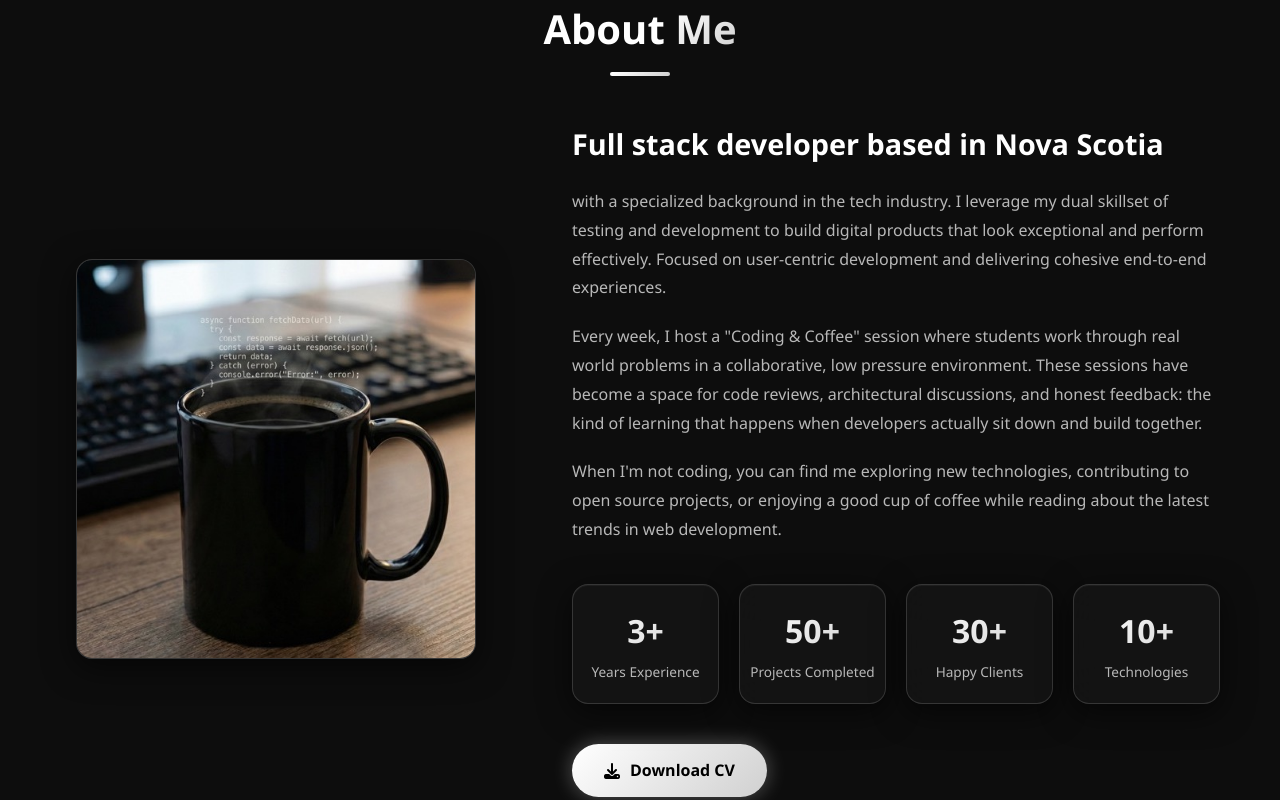
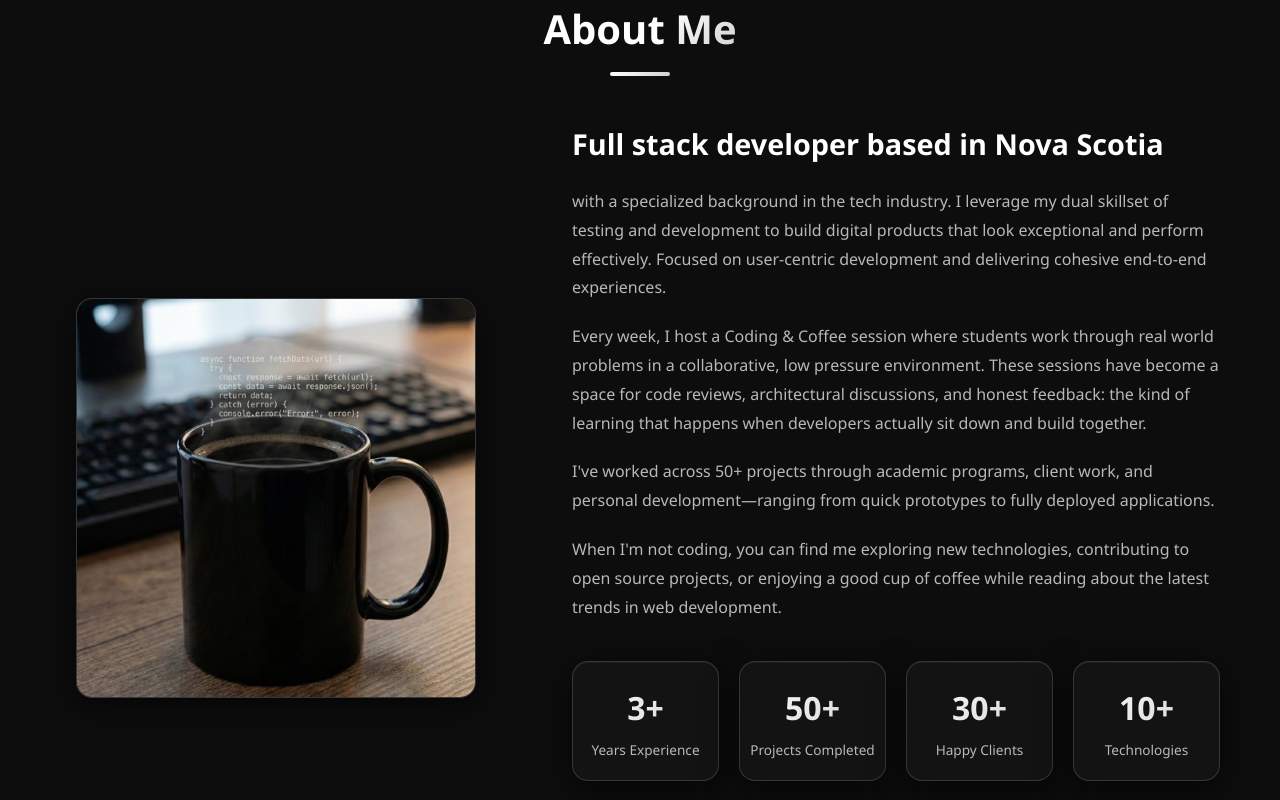
Before and after one commit to Britten66/MyPortfolio, a React (Vite) app: page / in a window 1280 px wide. Shown: the part 903-1703 px from the top of the page. Built offline with nearby package versions, Linux system fonts and the light colour scheme.

Commit message:
added wording to about

```diff
--- a/src/components/About/About.jsx
+++ b/src/components/About/About.jsx
@@ -34,8 +34,9 @@ const About = () => {
            with a specialized background in the tech industry. I leverage my dual skillset of testing and development to build digital products that look exceptional and perform effectively. Focused on user-centric development and delivering cohesive end-to-end experiences.
             </p>
             <p>
-              Every week, I host a "Coding & Coffee" session where students work through real world problems in a collaborative, low pressure environment. These sessions have become a space for code reviews, architectural discussions, and honest feedback: the kind of learning that happens when developers actually sit down and build together.
+              Every week, I host a Coding & Coffee session where students work through real world problems in a collaborative, low pressure environment. These sessions have become a space for code reviews, architectural discussions, and honest feedback: the kind of learning that happens when developers actually sit down and build together.
             </p>
+            <p>I've worked across 50+ projects through academic programs, client work, and personal development—ranging from quick prototypes to fully deployed applications.</p>
             <p>
               When I'm not coding, you can find me exploring new technologies,
               contributing to open source projects, or enjoying a good cup of coffee
```
Also changed, not shown: 1 other file (tests, documents, lock files or other folders).
